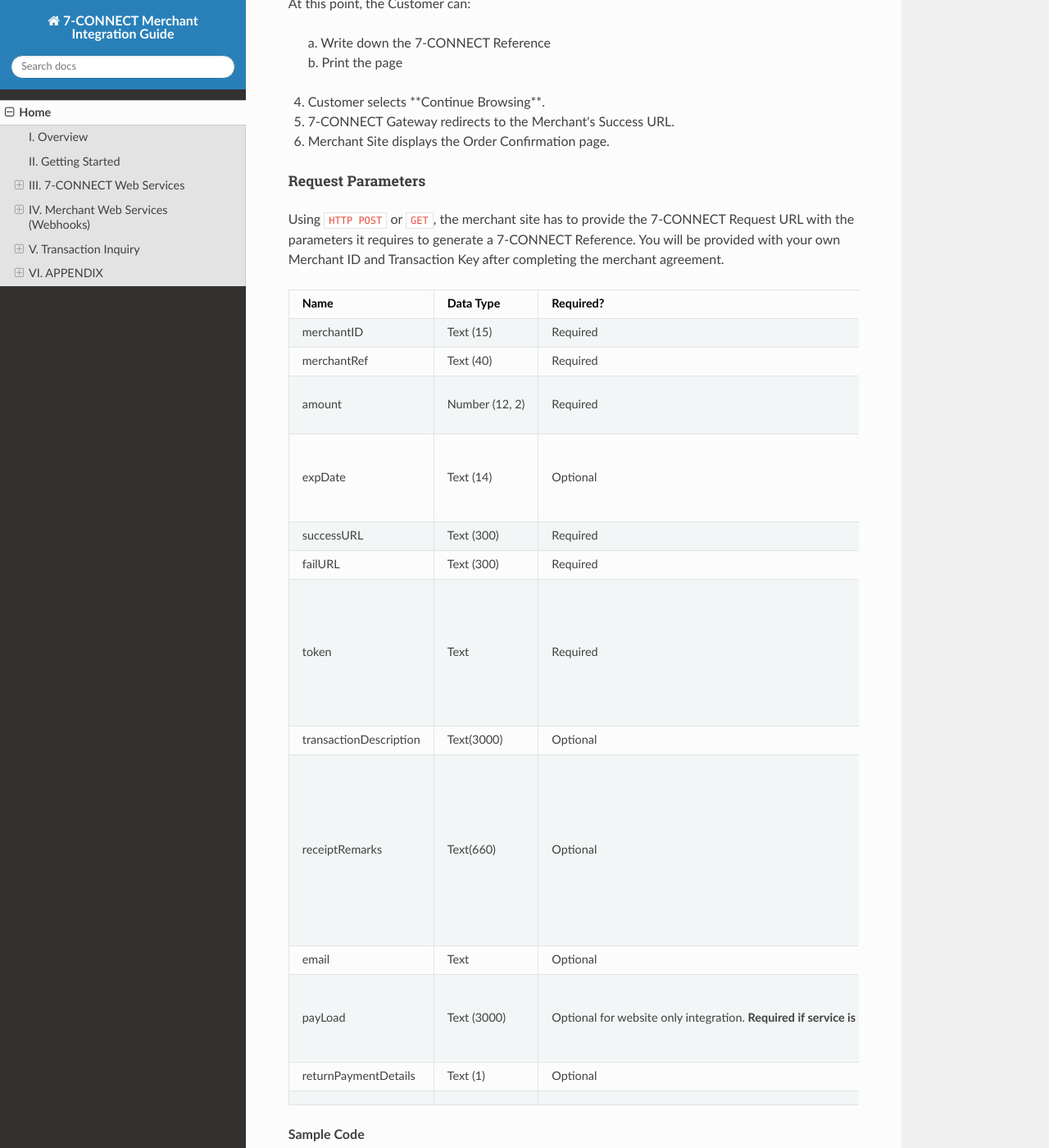
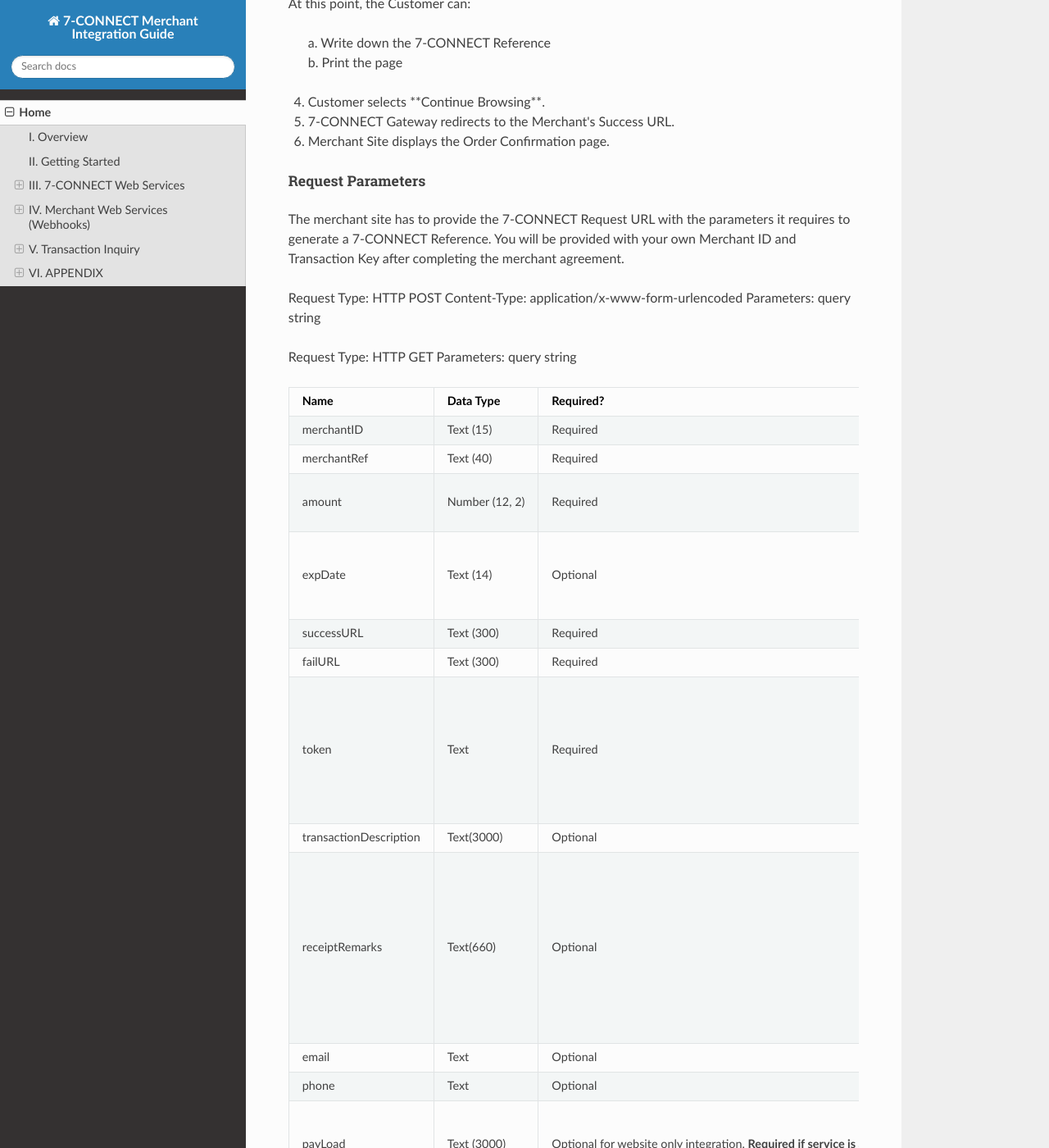
Before and after one commit to philseven/cliqq-pay, an MkDocs documentation site: the page built from docs/index.md, in a window 1280 px wide and 1400 px high, scrolled down 2811 px. Shown: the whole window at 82% size. Built offline with MkDocs 1.6.1, drawn with Linux system fonts in a browser that asks for light colours; nearby versions of some CDN libraries.

Commit message:
added phone parameter

```diff
--- a/docs/index.md
+++ b/docs/index.md
@@ -76,7 +76,15 @@
 
 ##### Request Parameters
 
-Using `HTTP POST` or `GET`, the merchant site has to provide the 7-CONNECT Request URL with the parameters it requires to generate a 7-CONNECT Reference.  You will be provided with your own Merchant ID and Transaction Key after completing the merchant agreement.
+The merchant site has to provide the 7-CONNECT Request URL with the parameters it requires to generate a 7-CONNECT Reference.  You will be provided with your own Merchant ID and Transaction Key after completing the merchant agreement.
+
+Request Type: HTTP POST
+Content-Type: application/x-www-form-urlencoded
+Parameters: query string
+
+Request Type: HTTP GET
+Parameters: query string
+
 
 | Name | Data Type | Required? | Description |
 | --- | --- | --- | --- |
@@ -90,6 +98,7 @@
 | transactionDescription | Text(3000) | Optional | Will be shown in the customer LCD screen and payment instruction page (max of 3000 characters) |
 | receiptRemarks | Text(660) | Optional | Will be printed in the receipt (if none, defaults to {merchantID}&#124;{merchantRef}) (max of 660 characters). Use the &#124; characters to instruct a new line.  The width of the receipt is 32 characters. Excess characters in a line will be truncated in the receipt. <br><br>Example:<br><br> "John Santos&#124;789 E. Rodriguez St.&#124;Call 777-7890 for questions&#124;Expected delivery date: 7/4/11" <br><br>This will be rendered on the receipt as:<br><br> John Santos 789 <br>E. Rodriguez St.<br>Call 777-7890 for questions<br> Expected delivery date: 7/4/11 |
 | email | Text | Optional | Used for notifications from 7-CONNECT to the customer. If not provided by the merchant, a button will appear in the instruction page to allow the customer to enter their email address. |
+| phone | Text | Optional | Used for customer service. Format: `09xxxxxxxxx` |
 | payLoad | Text (3000) | Optional for website only integration. **Required if service is available through CLiQQ** | This field can be set to other relevant transaction information that will be passed to the merchant's postback URL (e.g. Account Number, Customer Contact Number, etc.).<br><br>This field is needed since the 7­Connect reference number may be generated by another device. That device will generate the payLoad contents and the payLoad contents will then be passed to the merchant's postback URL upon transaction payment. <br><br>If merchant plans to integrate with CLiQQ, this will be **REQUIRED.** This will contain details of the transaction provided by the customer.|
 | returnPaymentDetails | Text (1) | Optional | Value can either be Y or N or blank. If the value is Y, the gateway will include the paymentDetails when posting to the merchant postback URL when payment is made at the store.|
 | | | | |
```
